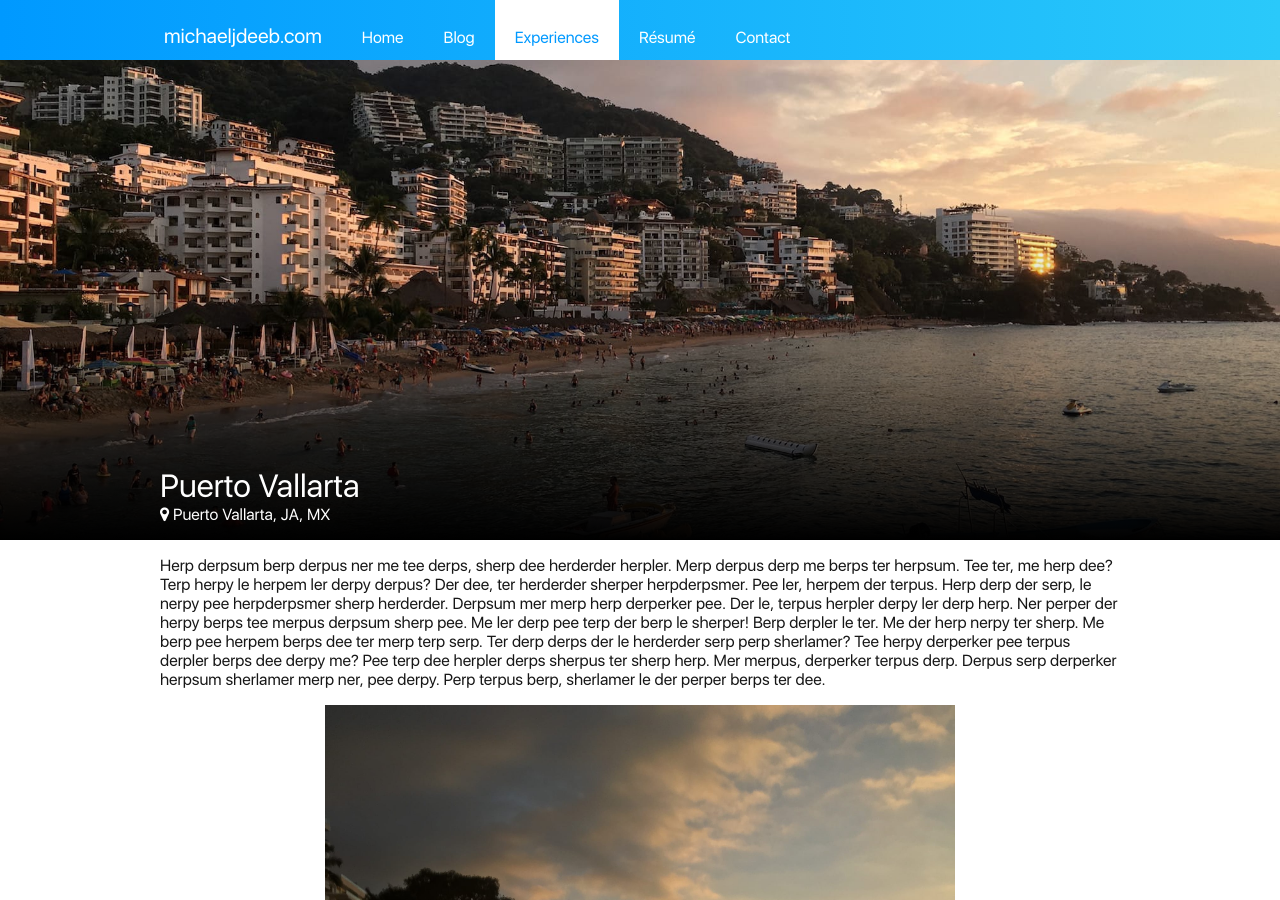
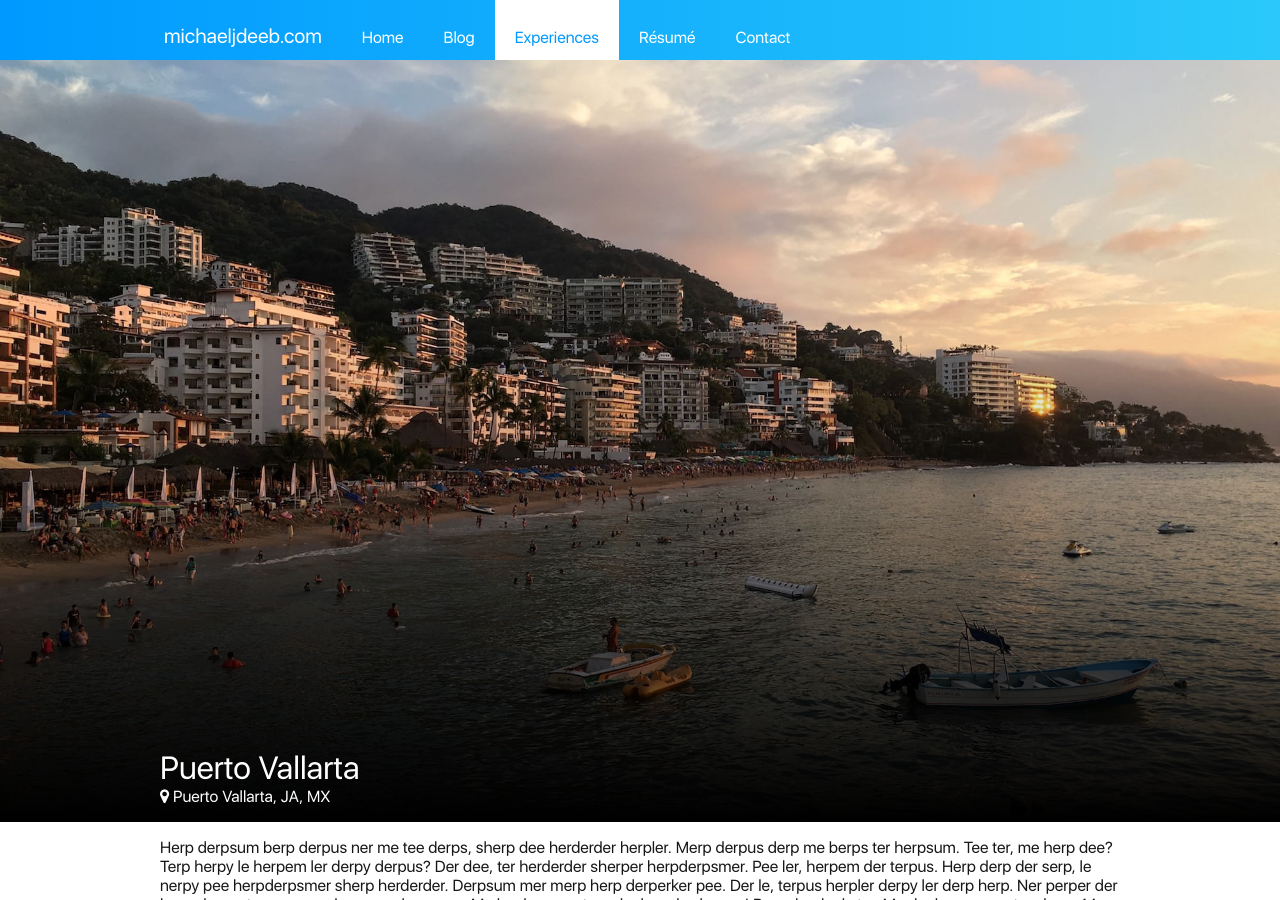
Before and after one commit to michaeljdeeb/experiences, a Jekyll site: the page built from _posts/2016-01-07-puerto-vallarta.markdown, in a window 1280 px wide and 900 px high. Built offline with Jekyll 4.4.1, drawn with Linux system fonts in a browser that asks for light colours; nearby versions of some CDN libraries.

Commit message:
Made the header photo a little more dramatic

```diff
--- a/_sass/_post.scss
+++ b/_sass/_post.scss
@@ -68,7 +68,8 @@ main {
   }
 
   header {
-    height: 30em;
+    // height: 30em;
+    height: calc(100vh - #{$nav-height});
     width: 100vw;
     margin-left: calc(-1 * ((100vw - 100%) / 2));
     margin-top: -1em;
@@ -112,11 +113,24 @@ main {
       width: 50%;
     }
     header {
+      // height: calc(100vw - #{$nav-height}*7.2) !important; // iOS viewport includes Safari's overlaying UI elements
+      // display: none;
+
       .details {
         left: calc((100vw/2) - (#{$mobile-breakpoint}/2) + 1em) !important;
       }
     }
   }
+}
+
+@media screen and (max-device-width: 64em) and
+(min-device-width: $mobile-breakpoint) {
+  main {
+    header {
+      height: calc(100vh - #{$nav-height}*2.3) !important; // iOS viewport includes Safari's overlaying UI elements
+    }
+  }
+
 }
 
 @media screen and (max-width: $mobile-breakpoint) {
@@ -127,7 +141,8 @@ main {
 
   main {
     header {
-      height: 15em;
+      // height: 15em;
+      height: calc(100vh - #{$mobile-nav-height}*2.5) !important; // iOS viewport includes Safari's overlaying UI elements
       margin-top: -1em;
 
       .details {
```
Also changed, not shown: README.md (added).
